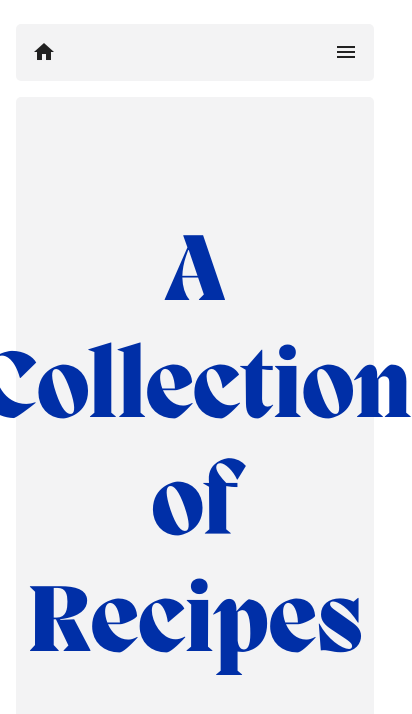
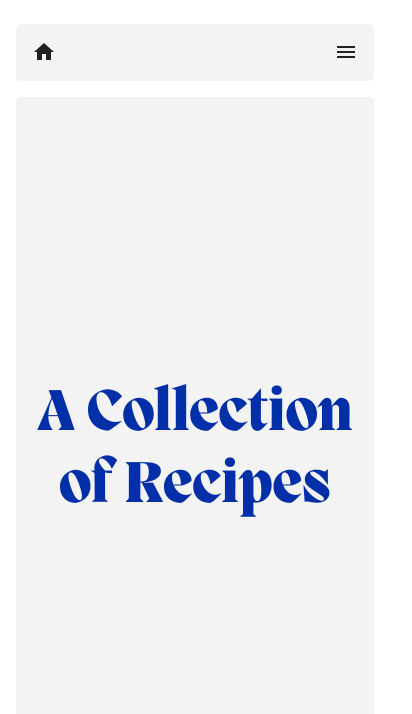
Before and after one commit to TatsutaScott/recipe_book, a Vue app: page / in a window 390 px wide. Shown: the top 714 px of the page, 412 px wide, since content can reach past the window. Built offline with nearby package versions, Linux system fonts and the light colour scheme.

Commit message:
corrected titles overflowing in mobile

```diff
--- a/src/static/styles/global.scss
+++ b/src/static/styles/global.scss
@@ -63,7 +63,7 @@ $test:#ff00ff;
 .title{
   font-family: $font-title;
   color: $color_text_accent;
-  font-size: clamp($font-size-subheading, 20vh, $font-size-heading);
+  font-size: clamp($font-size-subheading, 7vh, $font-size-heading);
   margin: 0.5rem 0;
 }
 
--- a/src/views/home_view.vue
+++ b/src/views/home_view.vue
@@ -11,6 +11,7 @@
 #main_title{
   text-align: center;
 }
+
 #title_container{
   flex: 1;
   display: flex;
```
